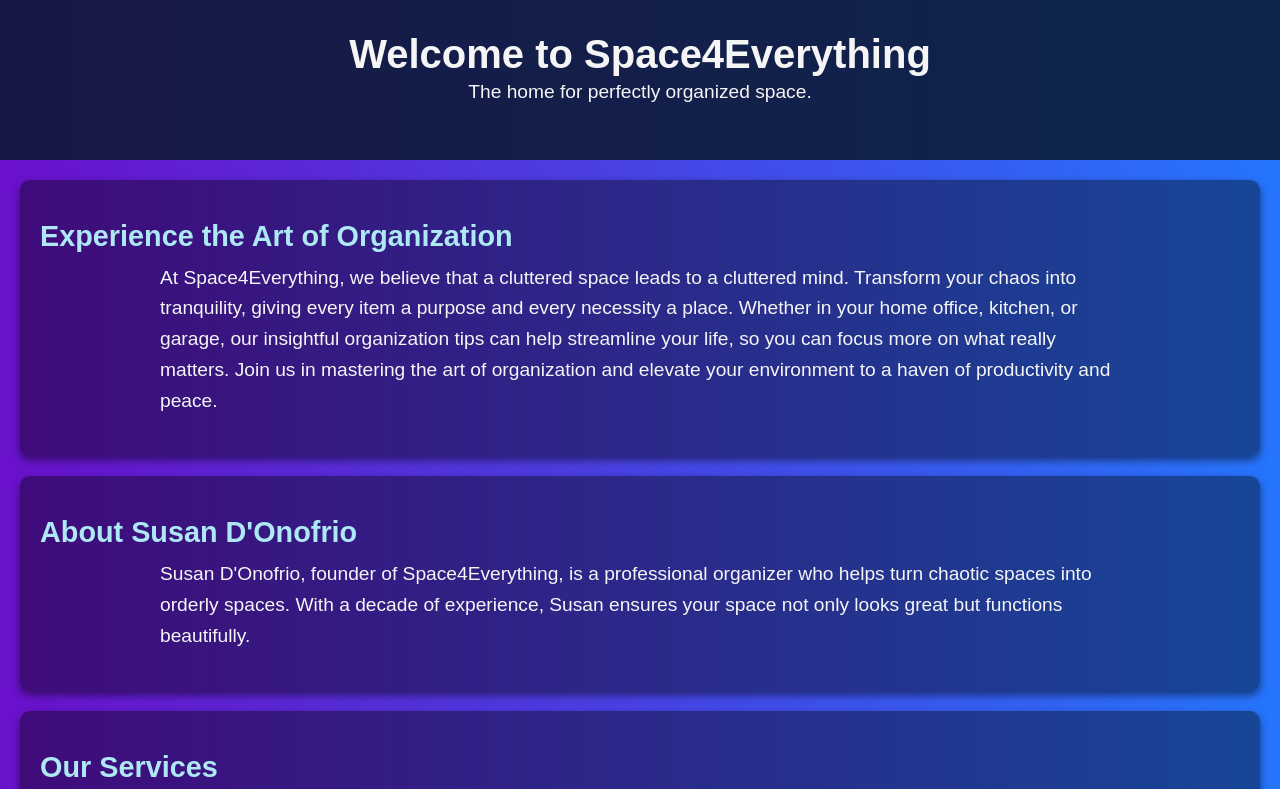
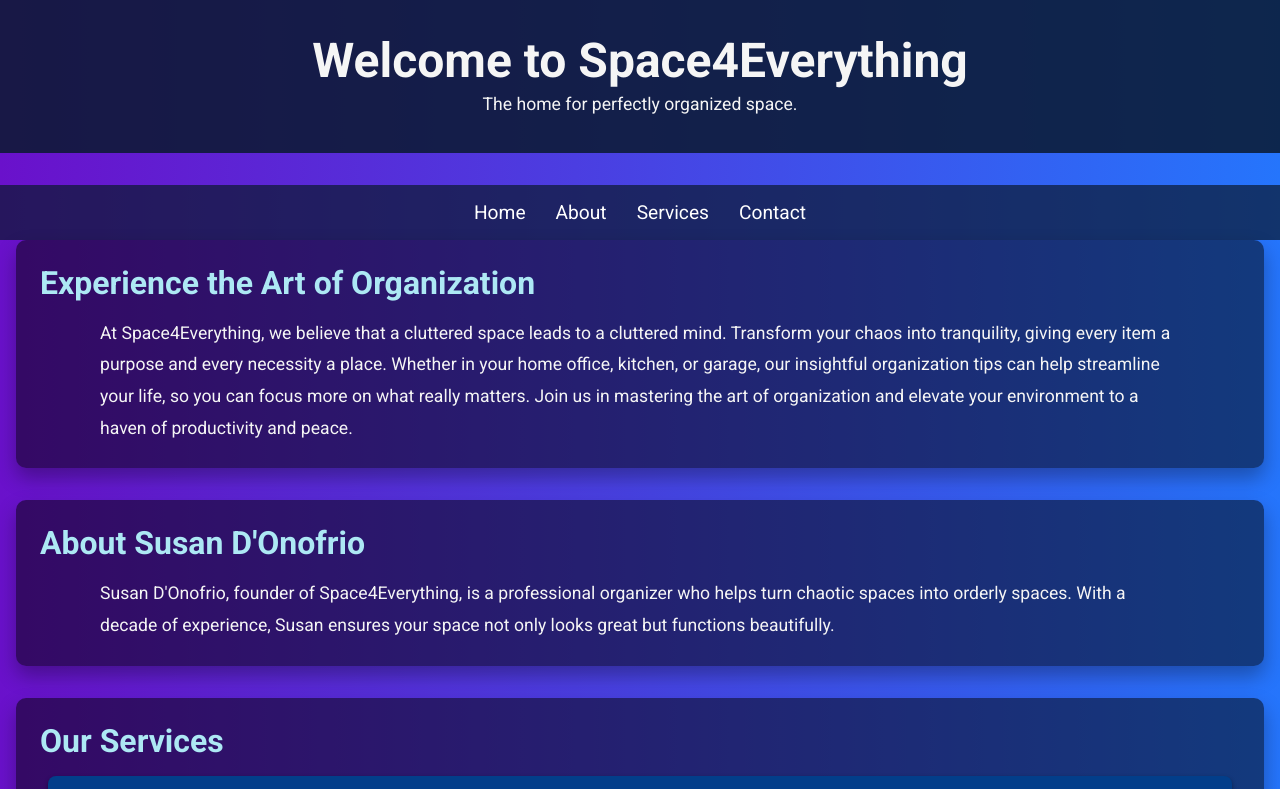
Before and after one commit to ujouy/index, a plain HTML site: page index.html in a window 1280 px wide. Shown: the top 789 px of the page. Drawn offline with Linux system fonts and the light colour scheme.

Commit message:
Update index.html

```diff
--- a/index.html
+++ b/index.html
@@ -4,11 +4,12 @@
     <meta charset="UTF-8">
     <meta name="viewport" content="width=device-width, initial-scale=1.0">
     <title>Space4Everything - Space Themed Home Organizing</title>
+    <link href="https://fonts.googleapis.com/css2?family=Roboto:wght@400;700&display=swap" rel="stylesheet">
     <style>
         body, h1, h2, h3, p {
             margin: 0;
             padding: 0;
-            font-family: Arial, sans-serif;
+            font-family: 'Roboto', Arial, sans-serif;
         }
         body {
             background: linear-gradient(to right, #6a11cb 0%, #2575fc 100%);
@@ -19,6 +20,7 @@
             text-align: center;
             background: rgba(10, 25, 47, 0.85);
             padding: 2rem 0;
+            margin-bottom: 2rem; /* Space between sections */
         }
         nav {
             display: flex;
@@ -30,48 +32,53 @@
             color: #fff;
             text-decoration: none;
             padding: 0 15px;
+            font-size: 1.2em; /* Slightly larger nav links */
         }
         nav a:hover {
             text-decoration: underline;
         }
         .container {
             max-width: 1200px;
-            margin: 20px auto;
-            padding: 20px;
-            background: rgba(0, 0, 0, 0.4);
-            box-shadow: 0 4px 8px rgba(0,0,0,0.5);
+            margin: 0 auto 2rem; /* Uniform margin-bottom */
+            padding: 1.5rem;
+            background: rgba(0, 0, 0, 0.5);
+            box-shadow: 0 10px 20px rgba(0,0,0,0.3);
             border-radius: 10px;
         }
+        h1, h2 {
+            font-weight: 700;
+        }
         h1 {
-            font-size: 2.5em;
+            font-size: 3em;
         }
         h2 {
-            font-size: 1.8em;
+            font-size: 2em;
             color: #ADE8F4;
-            margin: 20px 0 10px;
+            margin-bottom: 1rem;
         }
         p {
-            font-size: 1.2em;
-            line-height: 1.6;
-            max-width: 80%;
-            margin: 0 auto 20px;
+            font-size: 1.1em;
+            line-height: 1.8;
+            max-width: 90%; /* Better readability */
+            margin: 0 auto;
         }
         footer {
             text-align: center;
             padding: 1rem 0;
             background: #0a192f;
-            position: relative; /* Changed from fixed to relative */
+            position: relative;
             width: 100%;
         }
         .service {
             background: #023e8a;
             padding: 1rem;
-            margin: 10px;
+            margin: 1rem 0.5rem;
             border-radius: 8px;
             transition: transform 0.3s ease-in-out;
+            box-shadow: 0 2px 4px rgba(0,0,0,0.4);
         }
         .service:hover {
-            transform: translateY(-10px);
+            transform: translateY(-5px);
         }
     </style>
 </head>
@@ -80,6 +87,12 @@
         <h1>Welcome to Space4Everything</h1>
         <p>The home for perfectly organized space.</p>
     </header>
+    <nav>
+        <a href="#home">Home</a>
+        <a href="#about">About</a>
+        <a href="#services">Services</a>
+        <a href="#contact">Contact</a>
+    </nav>
     <div class="container" id="home">
         <h2>Experience the Art of Organization</h2>
         <p>At Space4Everything, we believe that a cluttered space leads to a cluttered mind. Transform your chaos into tranquility, giving every item a purpose and every necessity a place. Whether in your home office, kitchen, or garage, our insightful organization tips can help streamline your life, so you can focus more on what really matters. Join us in mastering the art of organization and elevate your environment to a haven of productivity and peace.</p>
```
